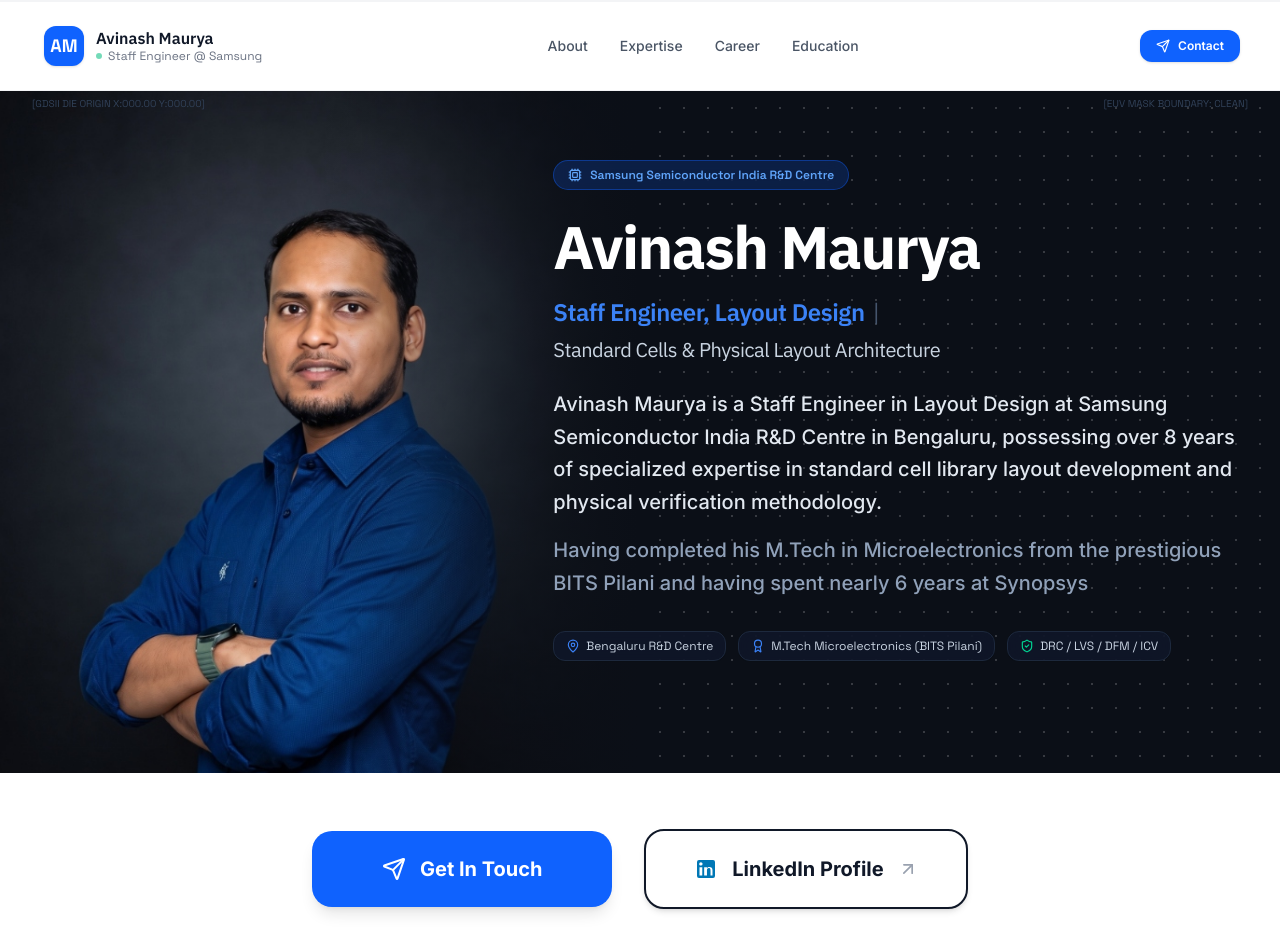
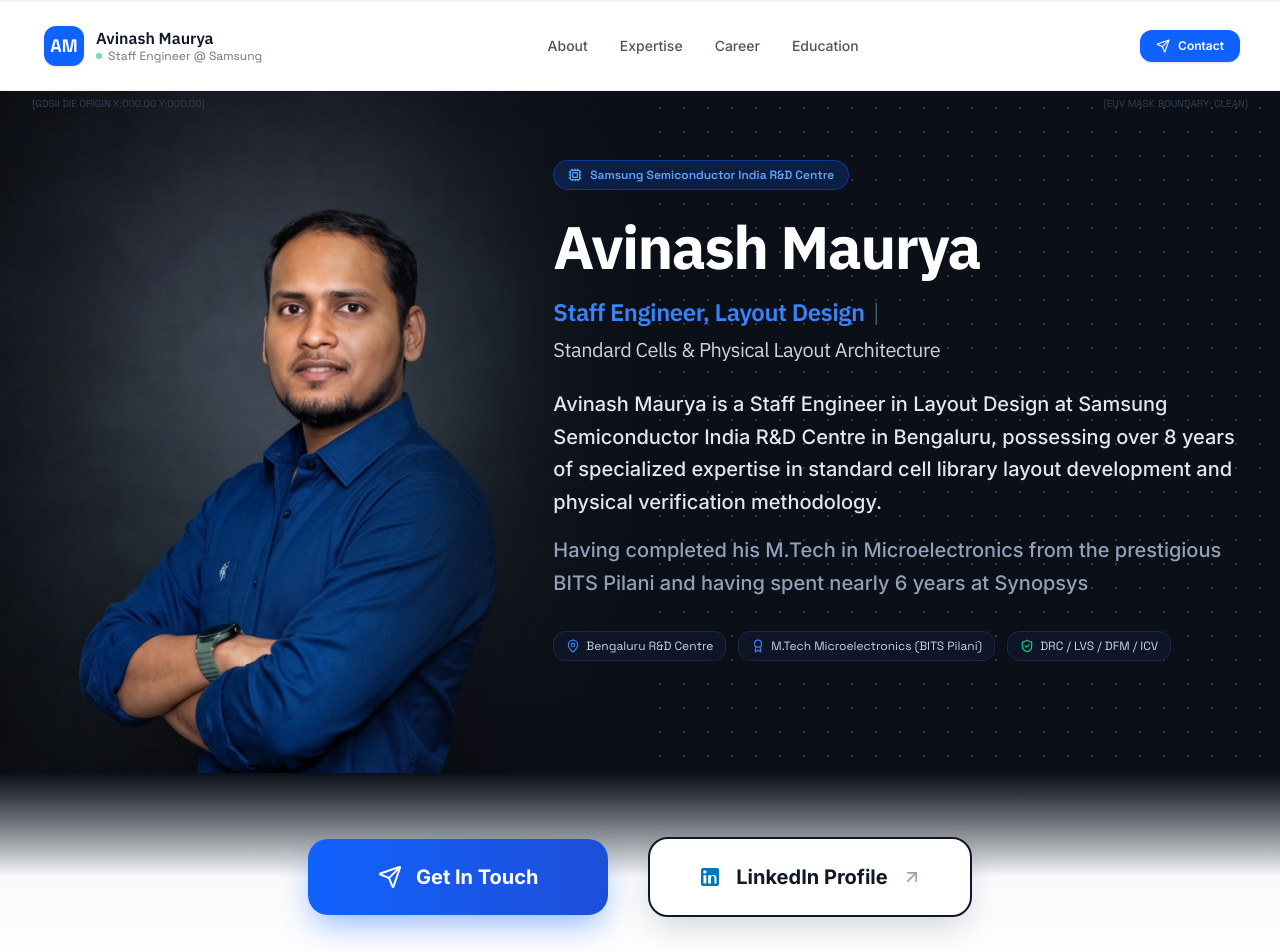
Before and after one commit to atendra11maurya/chia_and_wifi, a React (Vite) app: page / in a window 1280 px wide. Shown: the top 952 px of the page. Built offline with nearby package versions, Linux system fonts and the light colour scheme.

Commit message:
Remove section border line, add gradient background, and add pop hover effect with rich ambient drop shadows to CTA buttons

```diff
--- a/src/components/Hero.tsx
+++ b/src/components/Hero.tsx
@@ -96,13 +96,13 @@
         </div>
       </section>
 
-      {/* Dedicated High-Impact White CTA Section (Big, Attention-Grabbing Buttons) */}
-      <section className="bg-white border-b border-gray-200/90 py-10 sm:py-14 px-6 relative z-20">
-        <div className="max-w-[1280px] mx-auto flex flex-col sm:flex-row items-center justify-center gap-5 sm:gap-8">
+      {/* Dedicated High-Impact Gradient CTA Section (Big, Popping Buttons) */}
+      <section className="bg-gradient-to-b from-[#0B0F17] via-slate-50 to-white py-12 sm:py-16 px-6 relative z-20 overflow-hidden">
+        <div className="max-w-[1280px] mx-auto flex flex-col sm:flex-row items-center justify-center gap-6 sm:gap-10">
           {/* Get In Touch Button */}
           <button
             onClick={onOpenContact}
-            className="w-full sm:w-auto min-w-[260px] sm:min-w-[300px] inline-flex items-center justify-center gap-3.5 px-8 sm:px-12 py-5 sm:py-6 text-lg sm:text-xl font-bold text-white bg-[#0F62FE] rounded-2xl sm:rounded-[20px] hover:bg-[#0353E9] transition-all duration-300 shadow-lg hover:shadow-2xl hover:-translate-y-1 active:translate-y-0 focus:outline-none focus:ring-4 focus:ring-[#0F62FE]/30 cursor-pointer"
+            className="w-full sm:w-auto min-w-[260px] sm:min-w-[300px] inline-flex items-center justify-center gap-3.5 px-8 sm:px-12 py-5 sm:py-6 text-lg sm:text-xl font-bold text-white bg-gradient-to-r from-[#0F62FE] to-[#1D4ED8] rounded-2xl sm:rounded-[20px] shadow-[0_14px_32px_-6px_rgba(15,98,254,0.45)] hover:shadow-[0_22px_44px_-6px_rgba(15,98,254,0.65)] hover:scale-105 hover:-translate-y-1.5 active:scale-95 transition-all duration-300 ease-out focus:outline-none focus:ring-4 focus:ring-[#0F62FE]/30 cursor-pointer"
           >
             <Send className="w-6 h-6" />
             <span>Get In Touch</span>
@@ -113,7 +113,7 @@
             href={PERSONAL_INFO.linkedin}
             target="_blank"
             rel="noopener noreferrer"
-            className="w-full sm:w-auto min-w-[260px] sm:min-w-[300px] inline-flex items-center justify-center gap-3.5 px-8 sm:px-12 py-5 sm:py-6 text-lg sm:text-xl font-bold text-gray-900 bg-white border-2 border-gray-900 rounded-2xl sm:rounded-[20px] hover:bg-gray-900 hover:text-white transition-all duration-300 shadow-md hover:shadow-2xl hover:-translate-y-1 active:translate-y-0 focus:outline-none focus:ring-4 focus:ring-gray-900/20 cursor-pointer group"
+            className="w-full sm:w-auto min-w-[260px] sm:min-w-[300px] inline-flex items-center justify-center gap-3.5 px-8 sm:px-12 py-5 sm:py-6 text-lg sm:text-xl font-bold text-gray-900 bg-white border-2 border-gray-900 rounded-2xl sm:rounded-[20px] shadow-[0_14px_32px_-6px_rgba(15,23,42,0.18)] hover:shadow-[0_22px_44px_-6px_rgba(15,23,42,0.35)] hover:bg-gray-900 hover:text-white hover:scale-105 hover:-translate-y-1.5 active:scale-95 transition-all duration-300 ease-out focus:outline-none focus:ring-4 focus:ring-gray-900/20 cursor-pointer group"
           >
             <svg className="w-6 h-6 fill-current text-[#0077B5] group-hover:text-white transition-colors" viewBox="0 0 24 24">
               <path d="M19 3a2 2 0 0 1 2 2v14a2 2 0 0 1-2 2H5a2 2 0 0 1-2-2V5a2 2 0 0 1 2-2h14m-.5 15.5v-5.3a3.26 3.26 0 0 0-3.26-3.26c-.85 0-1.84.52-2.28 1.3v-1.11h-2.79v8.37h2.79v-4.93c0-1.3.36-2.54 1.96-2.54 1.57 0 1.59 1.47 1.59 2.62v4.85h2.79M6.88 8.56a1.68 1.68 0 0 0 1.68-1.68c0-.93-.75-1.69-1.68-1.69a1.69 1.69 0 0 0-1.69 1.69c0 .93.76 1.68 1.69 1.68m1.39 9.94v-8.37H5.5v8.37h2.77z" />
```
